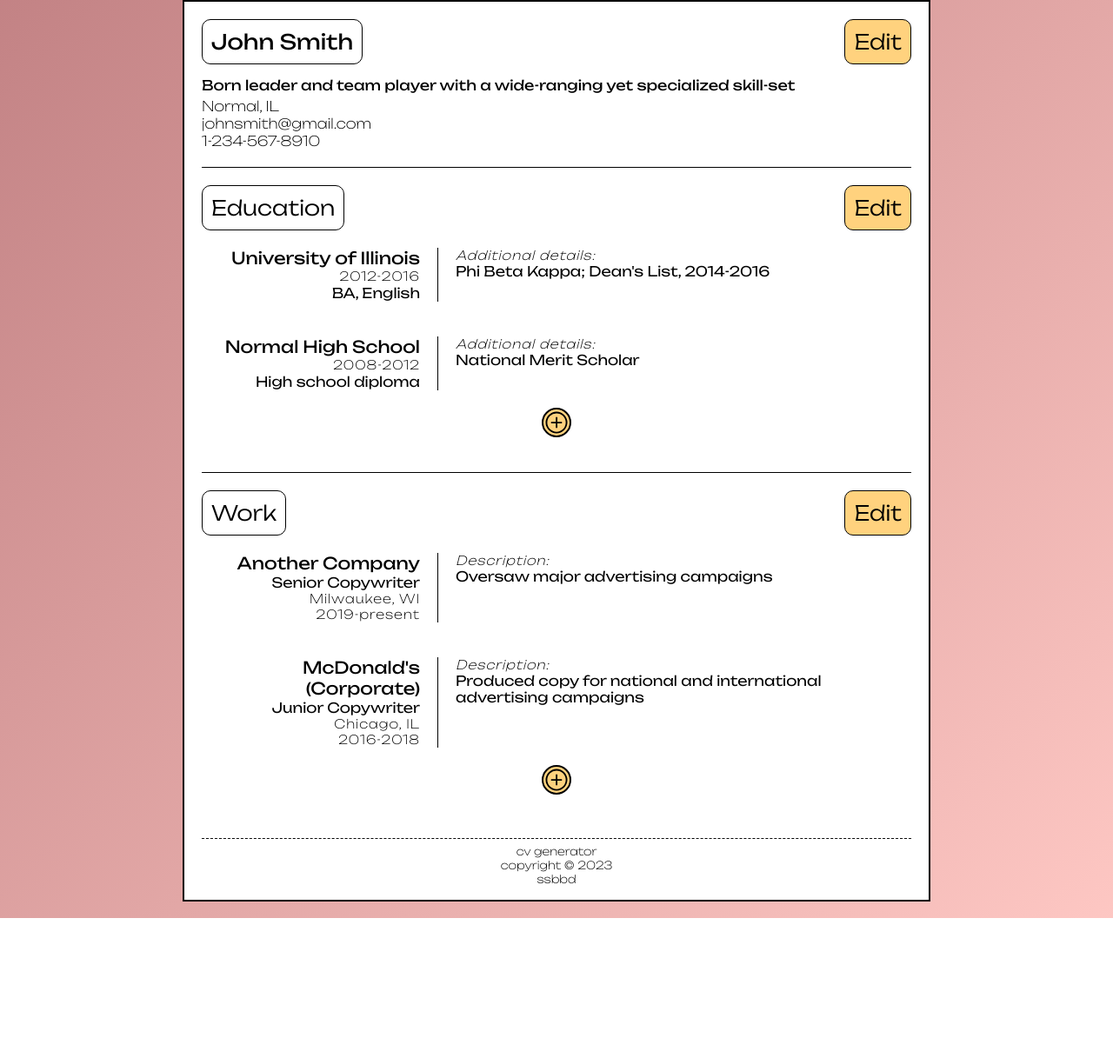
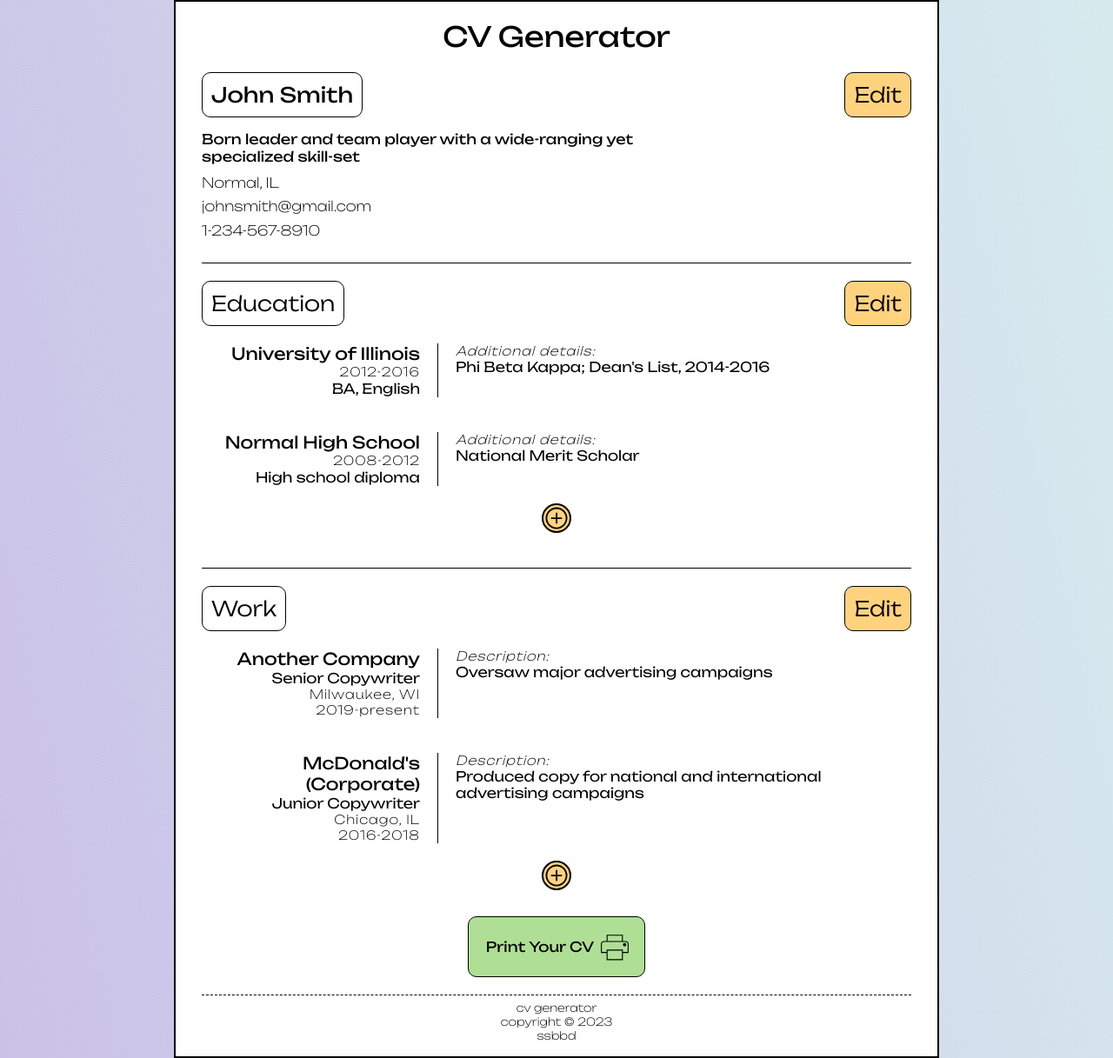
Before and after one commit to seanstephenbrian/cv-project, a React (Create React App) app: page / in a window 1280 px wide. Shown: the whole page at 87% size. Before the commit the page ends 1056 px from the top, so only its background shows below. Built offline with nearby package versions, Linux system fonts and the light colour scheme.

Commit message:
add print button

```diff
--- a/src/App.js
+++ b/src/App.js
@@ -3,10 +3,12 @@ import React from 'react';
 import uniqid from 'uniqid';
 
 // components:
+import AppTitle from './components/AppTitle';
+import Education from './components/Education';
+import Footer from './components/Footer';
 import General from './components/General';
-import Education from './components/Education';
+import Print from './components/Print';
 import Work from './components/Work';
-import Footer from './components/Footer';
 
 // assets:
 import Headshot from './img/headshot.jpg';
@@ -163,6 +165,7 @@ class App extends React.Component {
     if (this.state.editing === 'general') {
       return (
         <div className="wrapper">
+            <AppTitle />
           <General
             editing={this.state.editing}
             generalInfo={this.state.general}
@@ -186,6 +189,7 @@ class App extends React.Component {
     } else if (this.state.editing === 'education') {
       return (
         <div className="wrapper">
+            <AppTitle />
           <General
             editing={this.state.editing}
             generalInfo={this.state.general}
@@ -211,6 +215,7 @@ class App extends React.Component {
     } else if (this.state.editing === 'work') {
       return (
         <div className="wrapper">
+            <AppTitle />
           <General
             editing={this.state.editing}
             generalInfo={this.state.general}
@@ -236,6 +241,7 @@ class App extends React.Component {
     } else {
       return (
         <div className="wrapper">
+            <AppTitle />
           <General
             editing={this.state.editing}
             generalInfo={this.state.general}
@@ -251,6 +257,7 @@ class App extends React.Component {
             onEditWorkClick={() => {this.allowEdits('work')}}
             workInfo={this.state.work}
           />
+          <Print />
           <Footer />
         </div>
       )
--- /dev/null
+++ b/src/components/AppTitle.js
@@ -0,0 +1,15 @@
+import React from 'react';
+
+import '../styles/app-title.css';
+
+class AppTitle extends React.Component {
+    render() {
+        return (
+            <div className='app-title-container no-print'>
+                <span className='app-title-text'>CV Generator</span>
+            </div>
+        )
+    }
+}
+
+export default AppTitle;
--- /dev/null
+++ b/src/components/Print.js
@@ -0,0 +1,18 @@
+import React from 'react';
+
+import PrintIcon from '../img/print.svg';
+
+import '../styles/print.css'
+
+class Print extends React.Component {
+    render() {
+        return (
+            <div className='print-section no-print' onClick={window.print}>
+                <span className='print-text'>Print Your CV</span>
+                <img src={PrintIcon} alt='Print your CV' />
+            </div>
+        )
+    }
+}
+
+export default Print;
--- /dev/null
+++ b/src/styles/app-title.css
@@ -0,0 +1,9 @@
+.app-title-container {
+    display: flex;
+    justify-content: center;
+    align-items: center;
+}
+
+.app-title-text {
+    font-size: 2rem;
+}
--- a/src/styles/app.css
+++ b/src/styles/app.css
@@ -39,8 +39,8 @@ body,
 	display: flex;
 	flex-direction: column;
 	align-items: center;
-	background: rgb(152,42,46);
-	background: linear-gradient(135deg, rgba(152,42,46,0.5830926120448179) 0%, rgba(252,144,136,0.5074623599439776) 100%);
+    background: rgb(72,41,173);
+    background: linear-gradient(77deg, rgba(72,41,173,0.29177608543417366) 0%, rgba(118,187,198,0.2945772058823529) 100%);
 }
 
 .wrapper {
@@ -48,7 +48,7 @@ body,
 	min-width: 816px;
 	max-width: 816px;
 	min-height: 100vh;
-	padding: 20px;
+	padding: 20px 30px;
 	border: 2px solid black;
 }
 
@@ -63,6 +63,10 @@ body,
 
 .edit-button:hover {
 	transform: scale(1.1);
+}
+
+.edit-button.save-general-edits:hover {
+    transform: scale(1.05);
 }
 
 .editing-entry-title {
--- a/src/styles/general.css
+++ b/src/styles/general.css
@@ -1,9 +1,8 @@
 .general-info {
     min-height: 150px;
-    height: 15vh;
     display: grid;
     grid-template-columns: 1fr 2fr;
-    grid-template-rows: 2fr 1fr repeat(3, 0.5fr);
+    grid-template-rows: 1.5fr 1fr repeat(3, 0.5fr);
     grid-template-areas:
         "name edit"
         "one-liner one-liner"
@@ -41,6 +40,8 @@
 }
 
 .one-liner {
+    max-width: 70%;
+    padding: 5px 0 10px;
     grid-area: one-liner;
     display: flex;
     align-items: center;
--- /dev/null
+++ b/src/styles/print.css
@@ -0,0 +1,17 @@
+.print-section {
+    cursor: pointer;
+    background-color: #97d573c3;
+    margin: 0 auto 20px;
+    width: fit-content;
+    border: 0.5px solid black;
+    border-radius: 10px;
+    padding: 10px 10px 10px 20px;
+    display: flex;
+    justify-content: center;
+    align-items: center;
+    transition: transform 0.1s ease-in-out;
+}
+
+.print-section:hover {
+    transform: scale(1.05);
+}
--- a/src/styles/work.css
+++ b/src/styles/work.css
@@ -1,7 +1,7 @@
 .work-section {
     display: flex;
     flex-direction: column;
-    margin: 20px 0;
+    margin: 20px 0 0;
 }
 
 .work-section-title {
```
Also changed, not shown: src/img/print.svg (added).
